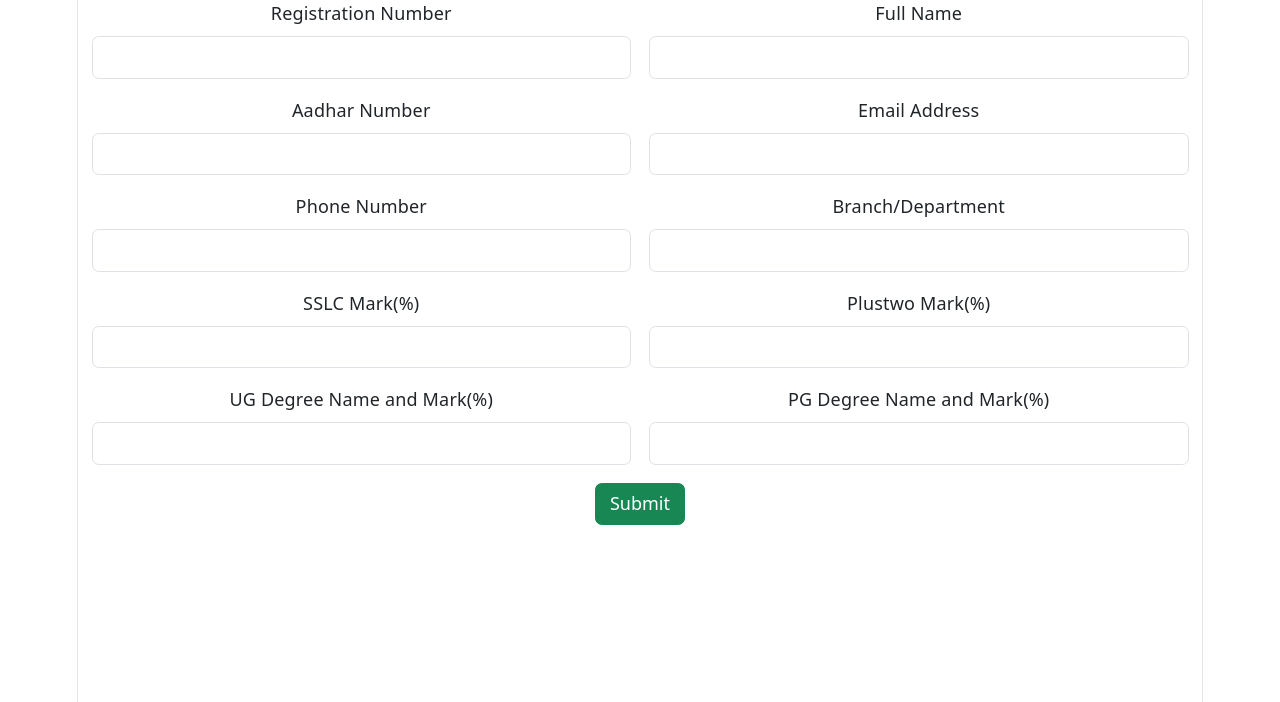
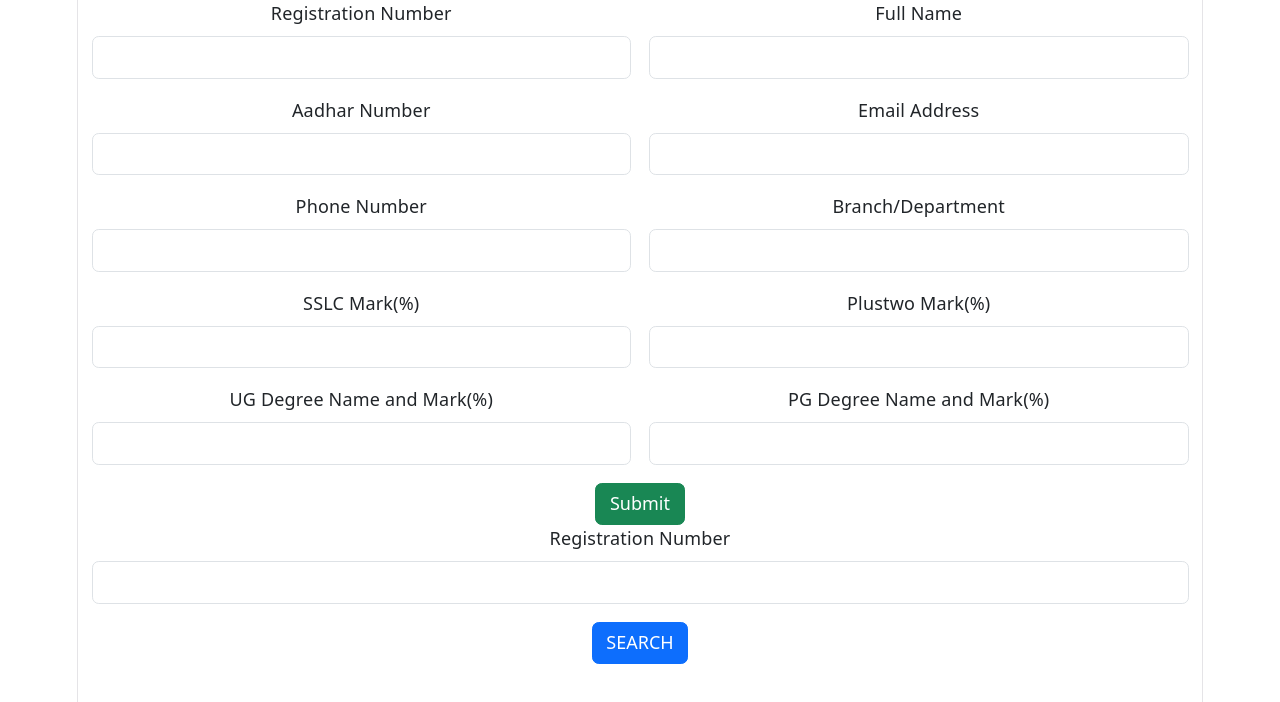
Before and after one commit to ArathiRNair/campus-placement-react-app, a React (Vite) app: page / in a window 1280 px wide. Shown: the top 702 px of the page. Built offline with nearby package versions, Linux system fonts and the light colour scheme.

Commit message:
search page created

```diff
--- a/src/App.jsx
+++ b/src/App.jsx
@@ -4,6 +4,7 @@ import viteLogo from './assets/vite.svg'
 import heroImg from './assets/hero.png'
 import './App.css'
 import AddRegistration from './component/AddRegistration'
+import SearchRegistration from './component/SearchRegistration'
 
 function App() {
   const [count, setCount] = useState(0)
@@ -11,6 +12,7 @@ function App() {
   return (
     <>
       <AddRegistration/>
+      <SearchRegistration/>
     </>
   )
 }
--- /dev/null
+++ b/src/component/SearchRegistration.jsx
@@ -0,0 +1,29 @@
+import React from 'react'
+
+const SearchRegistration = () => {
+  return (
+    <div>
+        <div className="container">
+            <div className="row">
+                <div className="col col-12 col-sm-12 col-md-12 col-lg-12 col-xl-12 col-xxl-12">
+                    <div className="row g-3">
+                        <div className="col col-12 col-sm-12 col-md-12 col-lg-12 col-xl-12 col-xxl-12">
+
+<label htmlFor="" className="form-label">Registration Number</label>
+<input type="text" className="form-control" />
+
+                        </div>
+                        <div className="col col-12 col-sm-12 col-md-12 col-lg-12 col-xl-12 col-xxl-12">
+
+<button className="btn btn-primary">SEARCH</button>
+
+                        </div>
+                    </div>
+                </div>
+            </div>
+        </div>
+    </div>
+  )
+}
+
+export default SearchRegistration
```
